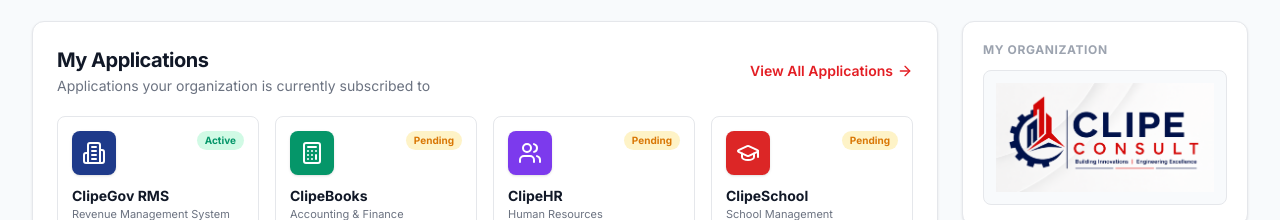
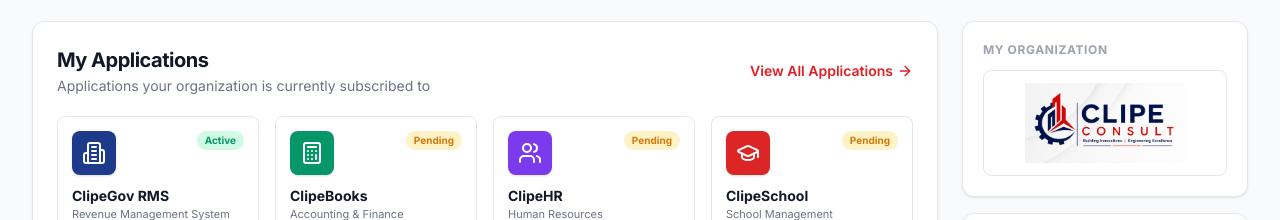
Before and after one commit to lilromeo2290/clipeone_platform, a Next.js app: page / in a window 1280 px wide. Shown: the part 580-800 px from the top of the page. Built offline with nearby package versions, Linux system fonts and the light colour scheme.

Commit message:
auto: 2026-09-03 22:49:52 — M  src/components/clipeone/sidebar.tsx|

```diff
--- a/src/components/clipeone/sidebar.tsx
+++ b/src/components/clipeone/sidebar.tsx
@@ -47,7 +47,7 @@
           href="https://clipeconsult.com/"
           target="_blank"
           rel="noopener noreferrer"
-          className="mt-3 block rounded-lg border border-[#e5e7eb] bg-[#f8fafc] p-3 transition-all hover:border-[#0a1f3d]/20 hover:bg-white hover:shadow-soft"
+          className="mt-3 block rounded-lg border border-[#e5e7eb] bg-white p-3 transition-all hover:border-[#0a1f3d]/20 hover:shadow-soft"
           aria-label="Visit Clipe Consult website"
         >
           <img
@@ -55,7 +55,7 @@
             alt="Clipe Consult — Building Innovations | Engineering Excellence"
             width={354}
             height={177}
-            className="block w-full object-contain"
+            className="block h-auto max-h-20 w-full object-contain"
           />
         </a>
       </div>
```
